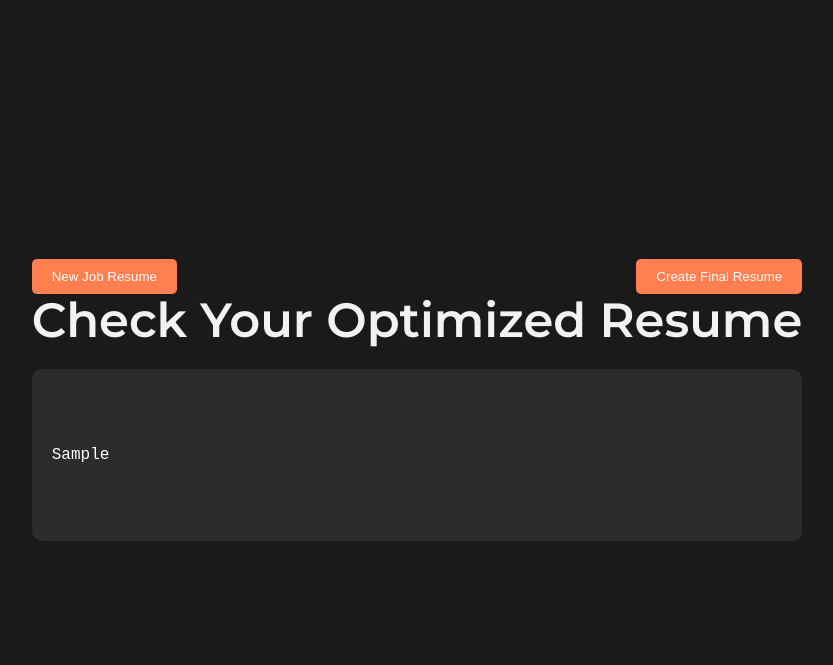
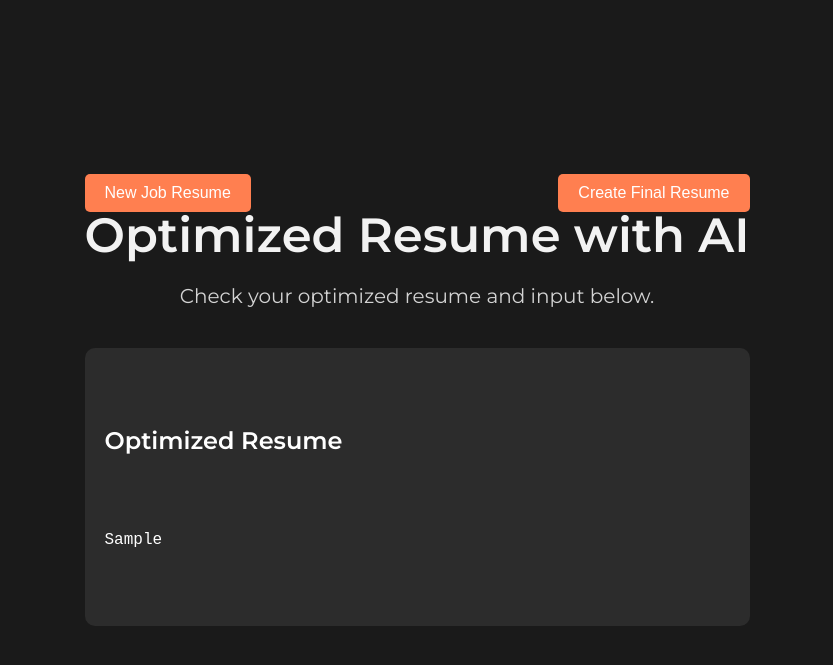
Before and after one commit to Suryansh90jaiswal/Resumeapp, a Flask app: template templates/result.html in a window 1280 px wide. Shown: the top 665 px of the page, without its empty margins (223-1056 px from the left). Run offline with Flask 3, Linux system fonts and the light colour scheme; the template is opened without the code that fills it: most values are stand-ins (such as "Sample title", 1, 10 or a date in 2020).

Commit message:
Update result.html

```diff
--- a/templates/result.html
+++ b/templates/result.html
@@ -25,10 +25,16 @@
             position: relative;
         }
 
-        h1 {
+        .hero-section h1 {
             font-size: 48px;
             margin-bottom: 20px;
             color: #f2f2f2;
+        }
+
+        .hero-section p {
+            font-size: 20px;
+            margin-bottom: 40px;
+            color: #d3d3d3;
         }
 
         .optimized-result {
@@ -52,51 +58,96 @@
             line-height: 1.5;
         }
 
-        /* Final Resume button on the top-right */
-        #finalResumeBtn {
-            position: absolute;
-            top: 20px;
-            right: 20px;
+        /* Button styling */
+        .btn {
             background-color: #ff7f50;
             color: white;
             padding: 10px 20px;
             border: none;
             border-radius: 5px;
             cursor: pointer;
+            font-size: 16px;
+            position: absolute;
         }
 
-        /* New Job Resume button on the top-left */
-        #newJobResumeBtn {
-            position: absolute;
+        /* Positioning the buttons */
+        #newResumeBtn {
             top: 20px;
             left: 20px;
-            background-color: #ff7f50;
-            color: white;
-            padding: 10px 20px;
-            border: none;
-            border-radius: 5px;
-            cursor: pointer;
+        }
+
+        #improveBtn {
+            top: 20px;
+            right: 20px;
+        }
+
+        .btn:disabled {
+            background-color: #ccc;
+            cursor: not-allowed;
+        }
+
+        /* Lottie Loader Style */
+        #lottie-loader {
+            display: none;
+            margin-bottom: 20px;
+        }
+
+        /* Centering loader above the title */
+        .lottie-container {
+            position: absolute;
+            top: 100px; /* Adjust to position the loader properly above the title */
+            left: 50%;
+            transform: translateX(-50%);
+            width: 150px;
+            height: 150px;
         }
 
     </style>
 </head>
 <body>
     <div class="container">
-        <h1>Check Your Optimized Resume</h1>
-        <div class="optimized-result">
-            <pre>{{ optimized_resume }}</pre>
+        <!-- Lottie Loader -->
+        <div id="lottie-loader" class="lottie-container">
+            <lottie-player src="https://lottie.host/5f6afc02-0505-4586-bc83-87e8f129393f/jHipnNRLv0.json" background="transparent" speed="1" style="width: 100%; height: 100%;" loop autoplay></lottie-player>
         </div>
 
-        <!-- New Job Resume Button in the top-left corner -->
-        <a href="{{ url_for('upload_form') }}">
-            <button id="newJobResumeBtn">New Job Resume</button>
-        </a>
+        <!-- Hero Section -->
+        <div class="hero-section">
+            <h1>Optimized Resume with AI</h1>
+            <p>Check your optimized resume and input below.</p>
+        </div>
 
-        <!-- Create Final Resume Button in the top-right corner -->
-        <form action="{{ url_for('improve_look_and_feel') }}" method="POST" style="display:inline;">
+        <!-- Optimized Resume Output Section -->
+        <div id="optimizedResume" class="optimized-result">
+            <h2>Optimized Resume</h2>
+            <pre id="resumeOutput">{{ optimized_resume | safe }}</pre>
+        </div>
+
+        <!-- Buttons Section -->
+        <button class="btn" id="newResumeBtn" onclick="startNewResume()">New Job Resume</button>
+        <form action="/improve_look_and_feel" method="POST" id="improveForm">
             <input type="hidden" name="resume_content" value="{{ optimized_resume }}">
-            <button type="submit" id="finalResumeBtn">Create Final Resume</button>
+            <button type="submit" class="btn" id="improveBtn">Create Final Resume</button>
         </form>
     </div>
+
+    <!-- Include Lottie Player Script -->
+    <script src="https://unpkg.com/@lottiefiles/lottie-player@latest/dist/lottie-player.js"></script>
+
+    <!-- Loader Script -->
+    <script>
+        document.getElementById('improveForm').addEventListener('submit', function(event) {
+            // Show the lottie loader when the "Create Final Resume" button is clicked
+            document.getElementById('lottie-loader').style.display = 'block';
+
+            // Disable the button to prevent multiple submissions
+            document.getElementById('improveBtn').disabled = true;
+        });
+
+        function startNewResume() {
+            // Redirect to the default page (or refresh the form)
+            window.location.href = "/";
+        }
+    </script>
 </body>
 </html>
```
